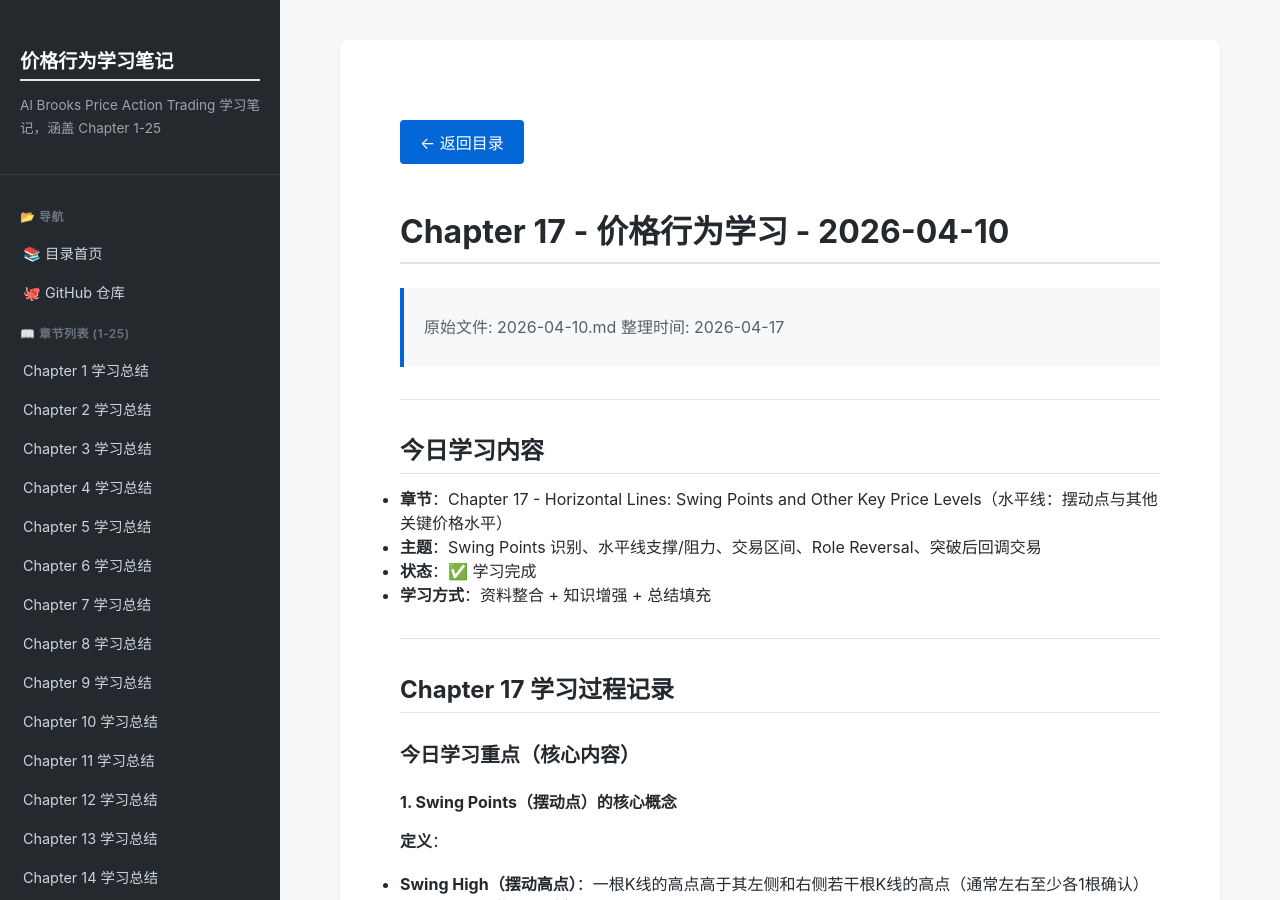
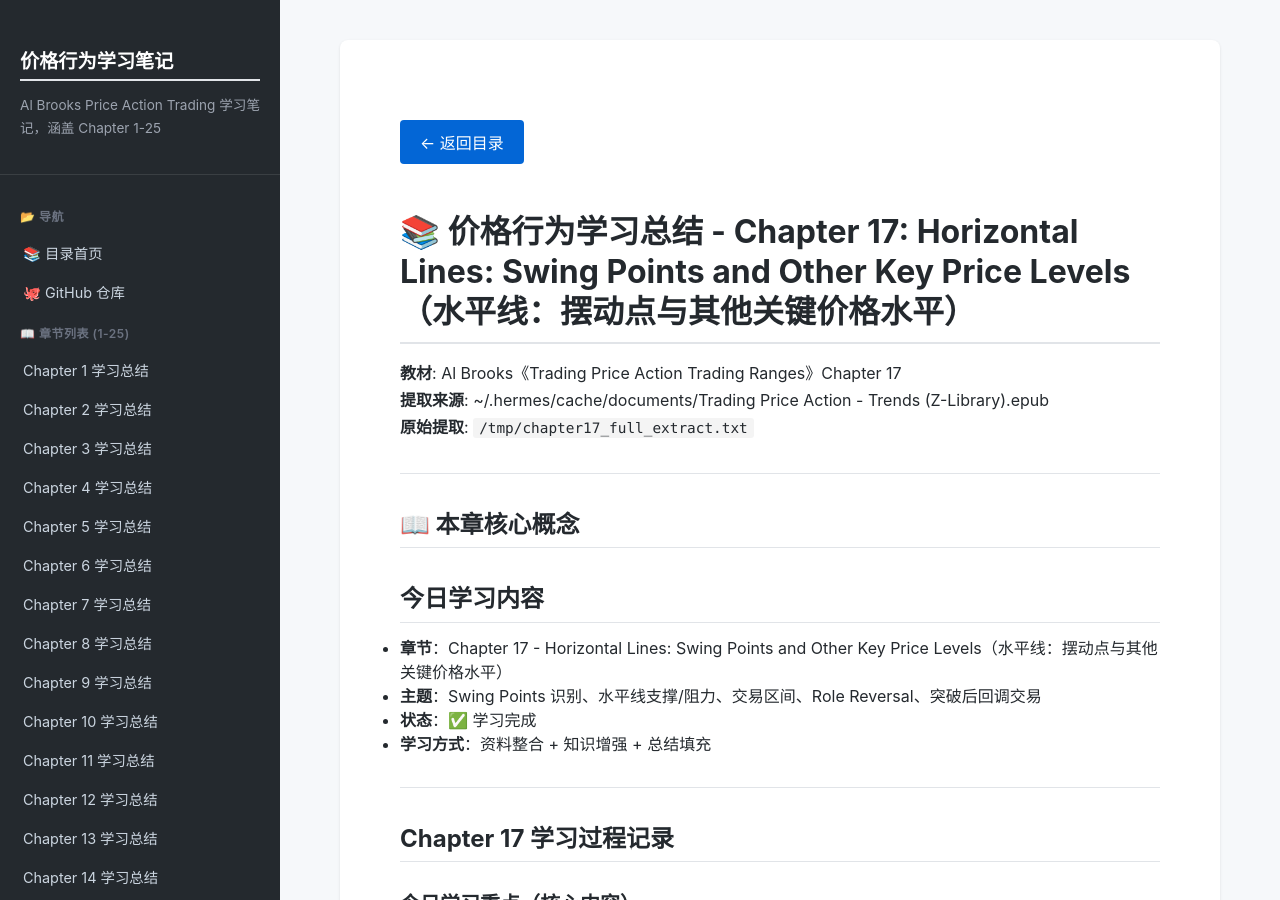
Before and after one commit to stephenki/price-action-notes, a Jekyll site: the page built from chapter-17.md, in a window 1280 px wide and 900 px high. Built offline with Jekyll 4.4.1, drawn with Linux system fonts in a browser that asks for light colours.

Commit message:
fix: 统一 Chapter 17 格式（标准 frontmatter + 元信息）

```diff
--- a/chapter-17.md
+++ b/chapter-17.md
@@ -4,13 +4,15 @@ title: "Chapter 17 学习总结"
 chapter: 17
 ---
 
-# Chapter 17 - 价格行为学习 - 2026-04-10
+# 📚 价格行为学习总结 - Chapter 17: Horizontal Lines: Swing Points and Other Key Price Levels（水平线：摆动点与其他关键价格水平）
 
-> 原始文件: 2026-04-10.md
-> 整理时间: 2026-04-17
+**教材**: Al Brooks《Trading Price Action Trading Ranges》Chapter 17
+**提取来源**: ~/.hermes/cache/documents/Trading Price Action - Trends (Z-Library).epub
+**原始提取**: `/tmp/chapter17_full_extract.txt`
 
 ---
 
+## 📖 本章核心概念
 
 ## 今日学习内容
 - **章节**：Chapter 17 - Horizontal Lines: Swing Points and Other Key Price Levels（水平线：摆动点与其他关键价格水平）
```
